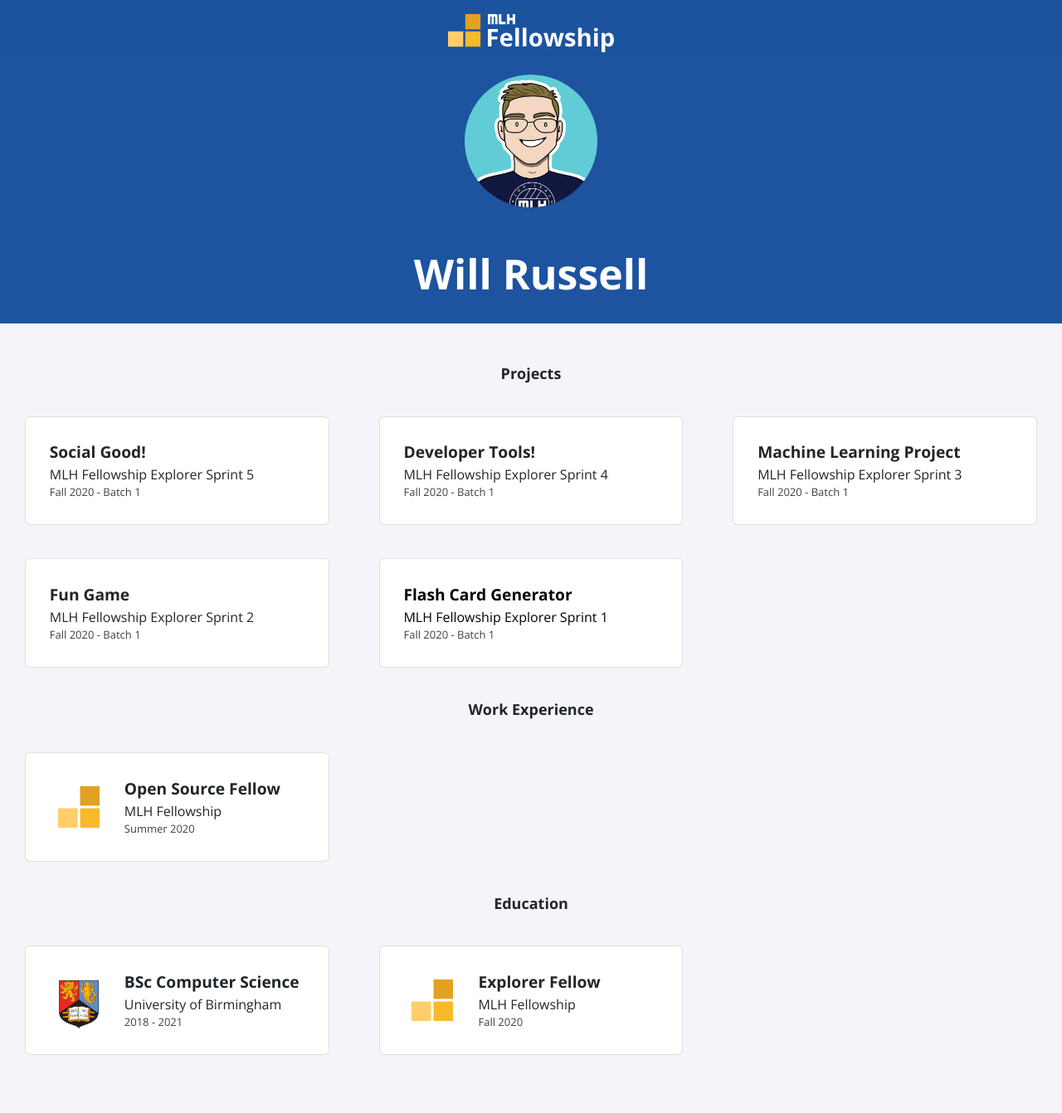
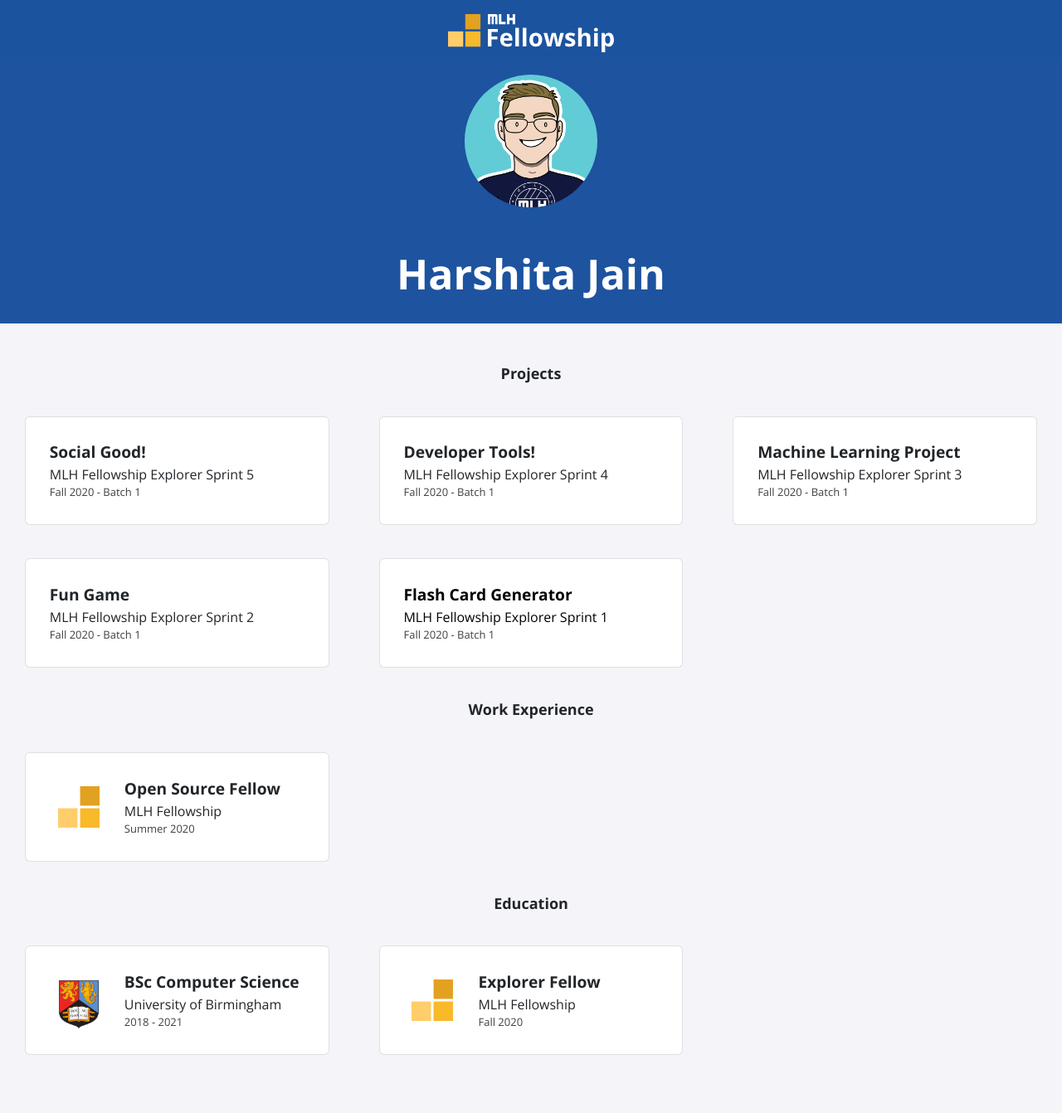
Before and after one commit to harshita-jain28/harshita-jain.github.io, a Jekyll site: the page built from index.html, in a window 1280 px wide. Shown: the whole page at 83% size. Built offline with Jekyll 4.4.1, drawn with Linux system fonts in a browser that asks for light colours; nearby versions of some CDN libraries.

Commit message:
updated config.yml

```diff
--- a/_config.yml
+++ b/_config.yml
@@ -1,13 +1,13 @@
-title: "Will Russell"
-email: fellowship@mlh.io
+title: "Harshita Jain"
+email: harshita282002@gmail.com
 description: >- # this means to ignore newlines until "baseurl:"
   Write an awesome description for your new site here. You can edit this
   line in _config.yml. It will appear in your document head meta (for
   Google search results) and in your feed.xml site description.
 baseurl: "/"
-url: "/portfolio-template"
-twitter_username: mlhacks
-github_username:  mlh-fellowship
+url: "https://harshita-jain28.github.io"
+twitter_username: Harshita Jain
+github_username:  harshita-jain28
 
 sass:
   sass_dir: _sass
```
